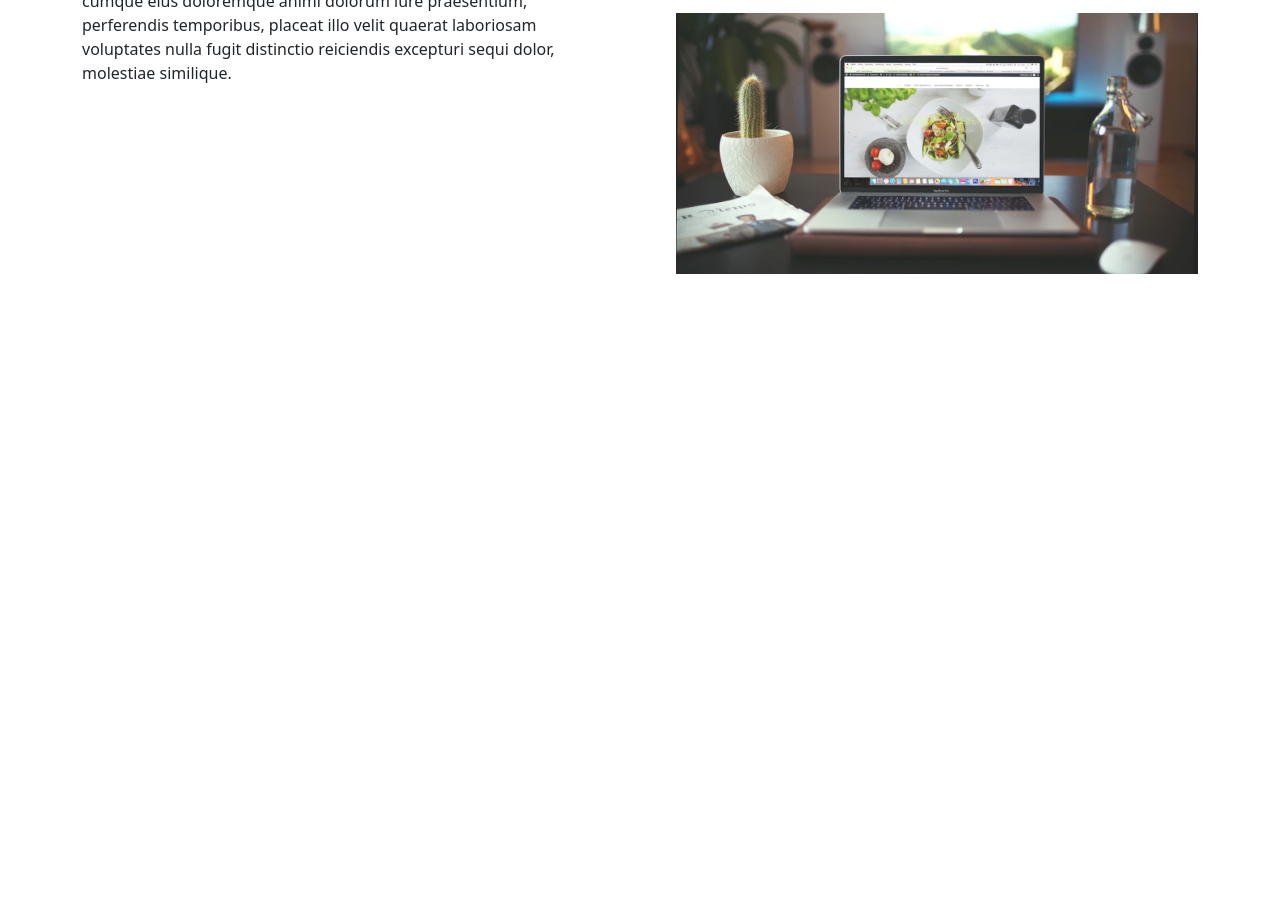
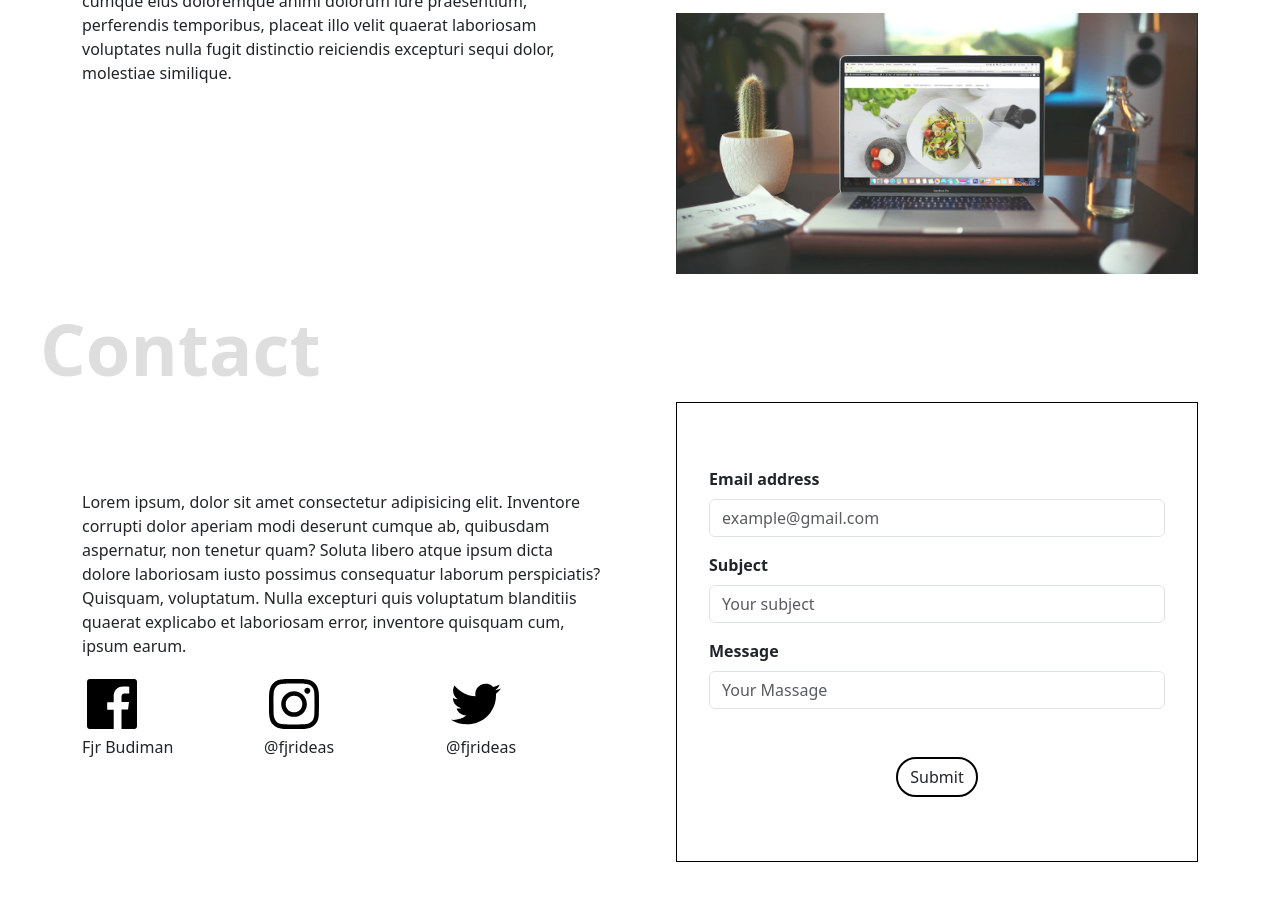
Before and after one commit to verrelb7/Portfolio, a plain HTML site: page index.html in a window 1280 px wide. Shown: the part 1601-2501 px from the top of the page. Before the commit the page ends 1875 px from the top, so only its background shows below. Drawn offline with nearby package versions, Linux system fonts and the light colour scheme.

Commit message:
add contact

```diff
--- a/index.html
+++ b/index.html
@@ -102,6 +102,52 @@
           </div>
         </div>
       </section>
+      <section id="contact" class="contact container">
+        <div class="row d-flex align-items-center gap-5">
+          <div class="col">
+            <p>Lorem ipsum, dolor sit amet consectetur adipisicing elit. Inventore corrupti dolor aperiam modi deserunt cumque ab, quibusdam aspernatur, non tenetur quam? Soluta libero atque ipsum dicta dolore laboriosam iusto possimus consequatur laborum perspiciatis? Quisquam, voluptatum. Nulla excepturi quis voluptatum blanditiis quaerat explicabo et laboriosam error, inventore quisquam cum, ipsum earum.</p>
+            <div class="row">
+              <div class="col d-flex align-items-center">
+                <div class="col">
+                  <img src="Images/Facebook.svg" alt="facebook icon">
+                  <p>Fjr Budiman</p>
+                </div>
+              </div>
+              <div class="col d-flex align-items-center">
+                <div class="col">
+                  <img src="Images/Instagram.svg" alt="instagram icon">
+                  <p>@fjrideas</p>
+                </div>
+              </div>
+              <div class="col d-flex align-items-center">
+                <div class="col">
+                  <img src="Images/Twitter.svg" alt="twitter icon">
+                  <p>@fjrideas</p>
+                </div>
+              </div>
+            </div>
+          </div>
+          <div class="col">
+            <form class="contact-form" onsubmit="onFormSubmit(event)">
+              <div class="mb-3">
+                <label for="inp-email" class="form-label">Email address</label>
+                <input type="email" class="form-control" id="inp-email" placeholder="example@gmail.com">
+              </div>
+              <div class="mb-3">
+                <label for="inp-subject" class="form-label">Subject</label>
+                <input type="text" class="form-control" id="inp-subject" placeholder="Your subject">
+              </div>
+              <div class="mb-3">
+                <label for="inp-message" class="form-label">Message</label>
+                <input type="text" class="form-control" id="inp-message" placeholder="Your Massage">
+              </div>
+                <div class="d-flex justify-content-center mt-5">
+                  <button type="submit" class="btn button">Submit</button>
+                </div>
+            </form>
+          </div>
+        </div>
+      </section>
     <script src="https://cdn.jsdelivr.net/npm/@popperjs/core@2.11.8/dist/umd/popper.min.js" integrity="sha384-I7E8VVD/ismYTF4hNIPjVp/Zjvgyol6VFvRkX/vR+Vc4jQkC+hVqc2pM8ODewa9r" crossorigin="anonymous"></script>
     <script src="https://cdn.jsdelivr.net/npm/bootstrap@5.3.3/dist/js/bootstrap.min.js" integrity="sha384-0pUGZvbkm6XF6gxjEnlmuGrJXVbNuzT9qBBavbLwCsOGabYfZo0T0to5eqruptLy" crossorigin="anonymous"></script>
     <script src="https://code.jquery.com/jquery-3.7.1.min.js" integrity="sha256-/JqT3SQfawRcv/BIHPThkBvs0OEvtFFmqPF/lYI/Cxo=" crossorigin="anonymous"></script>
--- a/main.js
+++ b/main.js
@@ -13,3 +13,26 @@ function toggleDetail(e) {
 
     $(detail).slideToggle()
 }
+
+function onFormSubmit (e) {
+    e.preventDefault()
+
+    const email = $("inp-email")
+    const subject = $("inp-subject")
+    const message = $("inp-message")
+
+    if(!$(email).val()) {
+        alert("Email is Required")
+    } else if (!$(subject).val()) {
+        alert ("Subject is Required")
+    } else if (!$(message).val()) {
+        alert ("Message is Required")
+    } else {
+        alert ("Form Submitted")
+        $(email).val("")
+        $(subject).val("")
+        $(message).val("")
+
+
+    }
+}
--- a/style.css
+++ b/style.css
@@ -123,6 +123,22 @@ section::before {
     content: 'Shopify Project';
 }
 
+.contact {
+    padding-bottom: 128px;
+}
+.contact::before {
+    content: 'Contact';
+}
+
+.contact-form {
+    border: 1px solid black;
+    padding: 64px 32px;
+}
+
+.form-label {
+    font-weight: 700;
+}
+
 @keyframes upDown {
     0% {
         transform: translateY(0);
```
Also changed, not shown: Images/Facebook.svg (added), Images/Instagram.svg (added), Images/Twitter.svg (added).
